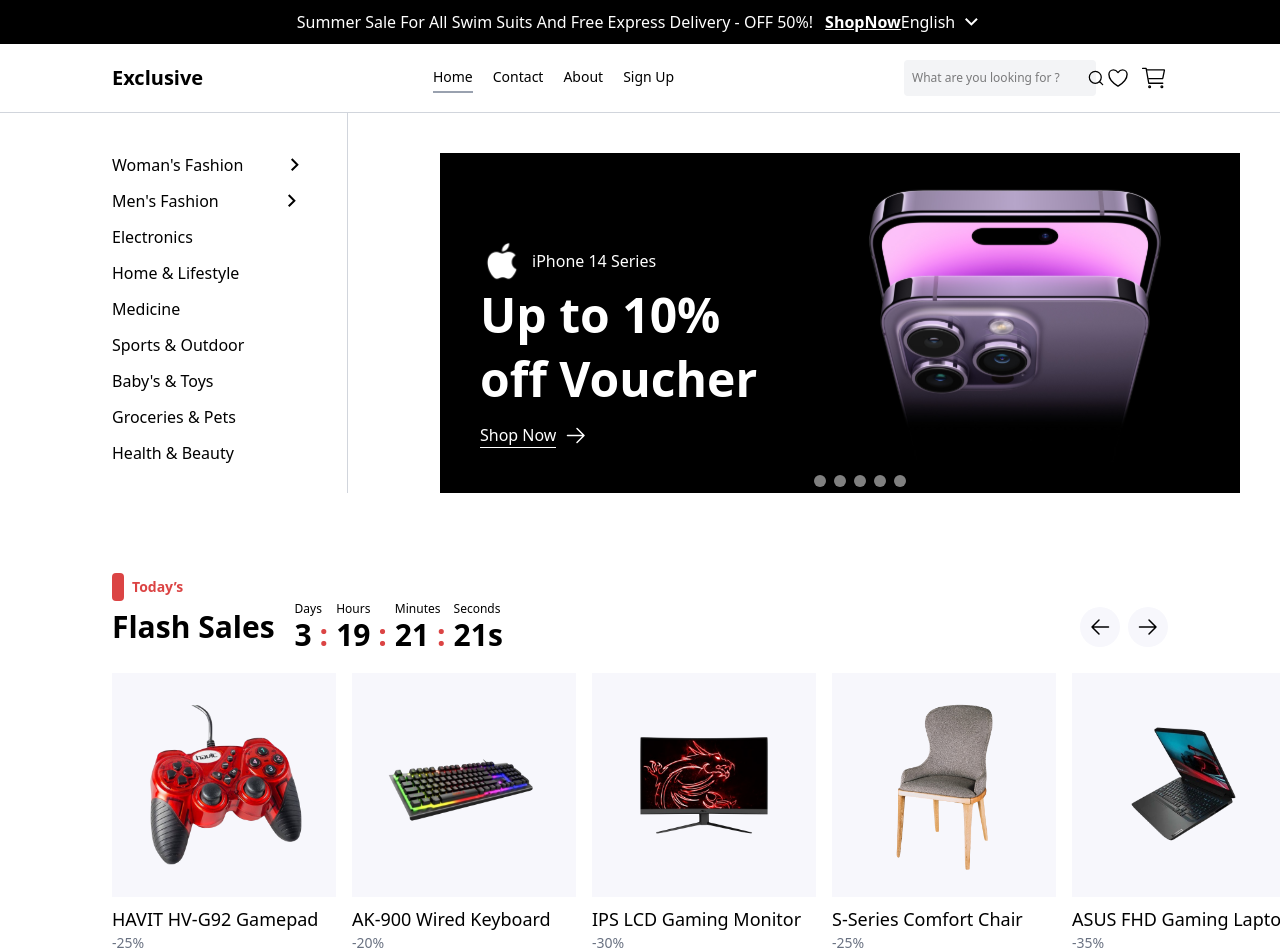
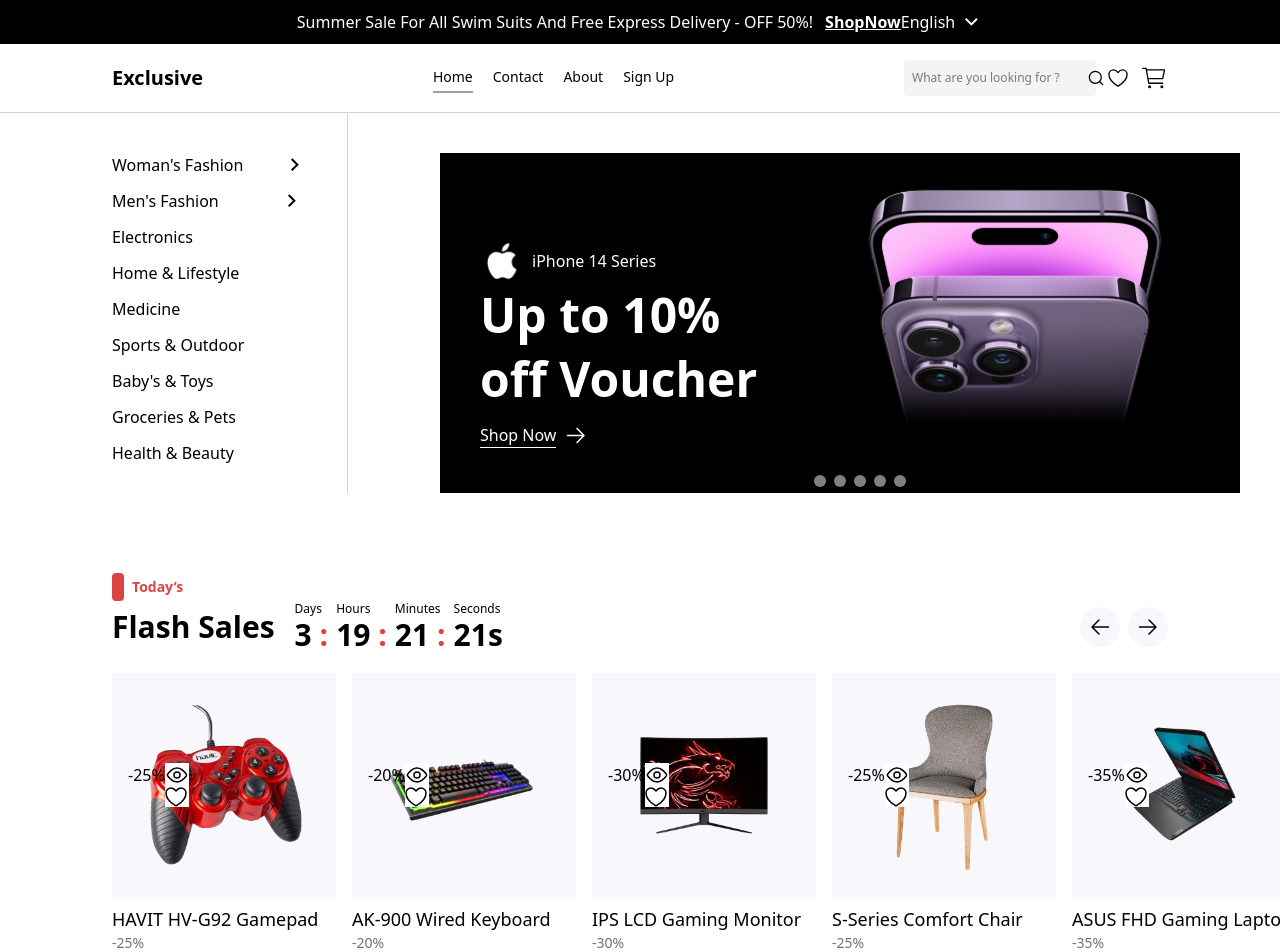
Before and after one commit to Maryiamreda/Frontend-Assessment, a React (Vite) app: page / in a window 1280 px wide. Shown: the top 952 px of the page. Built offline with nearby package versions, Linux system fonts and the light colour scheme.

Commit message:
pos relative

```diff
--- a/src/components/Flashsales.tsx
+++ b/src/components/Flashsales.tsx
@@ -5,7 +5,9 @@
 import Chair from '../assets/images/comfort_chair.png';
 import Laptop from '../assets/images/gaminglaptop.png';
 import Arrow from '../assets/icons/Arrowright.svg';
-
+import Eye from '../assets/icons/Filleyes.svg';
+import Heart from '../assets/icons/Wishlist.svg';
+import Wishlist from '../pages/Wishlist';
 const items = [
     { id: 1, name: "HAVIT HV-G92 Gamepad", currentPrice: 120, originalPrice: 160, discount: "-25%", image: Redgamepad, rating: 4.8, reviews: 88 },
     { id: 2, name: "AK-900 Wired Keyboard", currentPrice: 960, originalPrice: 1160, discount: "-20%", image: GamingKey, rating: 4.7, reviews: 75 },
@@ -112,6 +114,14 @@
                     <div key={item.id} className="flex-shrink-0 cursor-pointer hover:translate-y-[-10px] transition-all duration-500">
                         <div className='bg-[#F7F7FC] w-56 h-56  p-4 flex items-center'>
                             <img src={item.image} alt={item.name} className="w-40 mx-auto" />
+                            <div className='absolute flex '>
+                                <div>{item.discount}</div>
+                                <div>
+                                    <div className='bg-white'>     <img src={Eye} />
+                                    </div>
+                                    <div className='bg-white'>   <img src={Heart} />  </div>
+                                </div>
+                            </div>
                         </div>
                         <h3 className="mt-2 text-lg">{item.name}</h3>
                         <p className="text-sm text-gray-500">{item.discount}</p>
```
